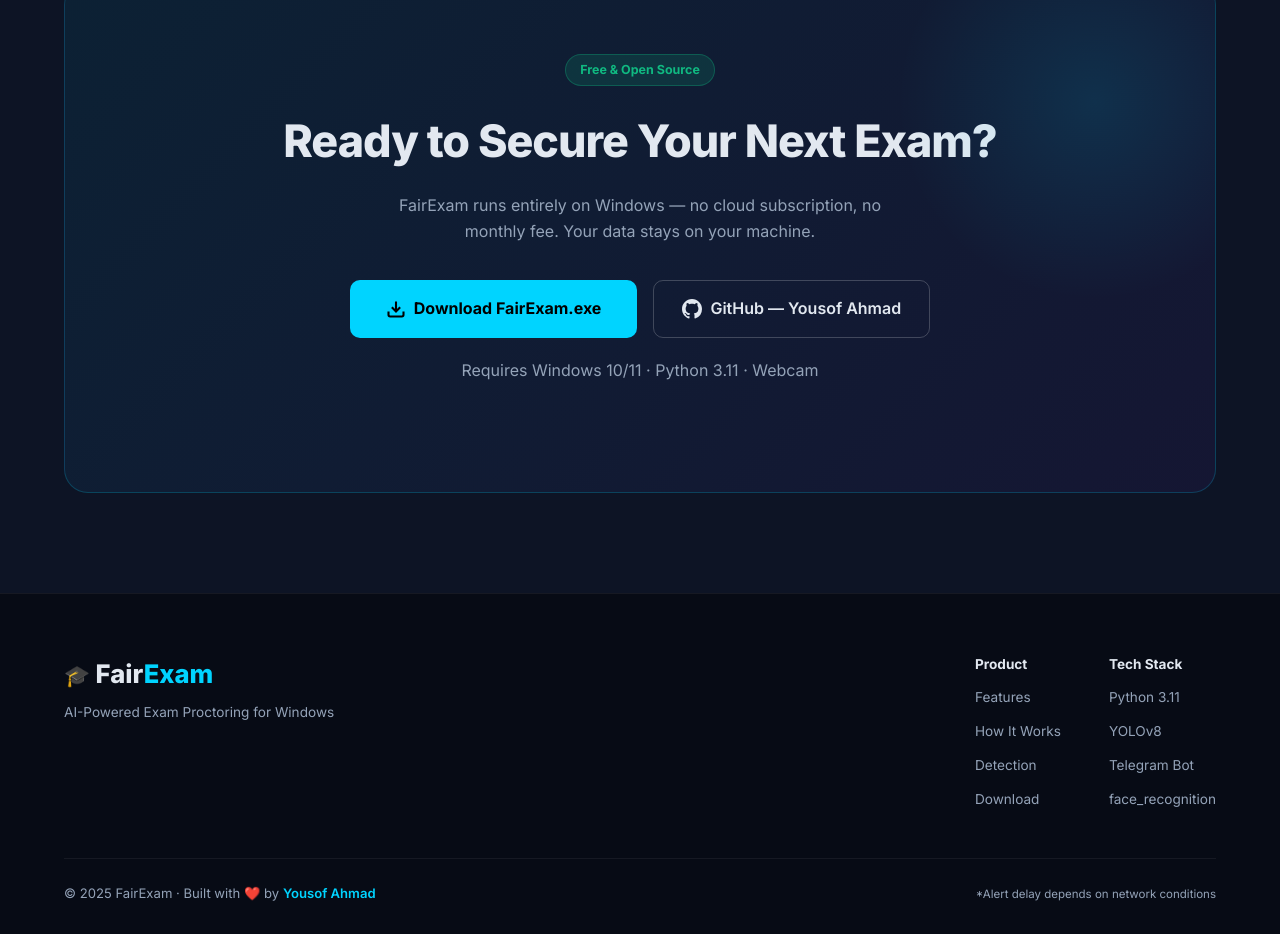
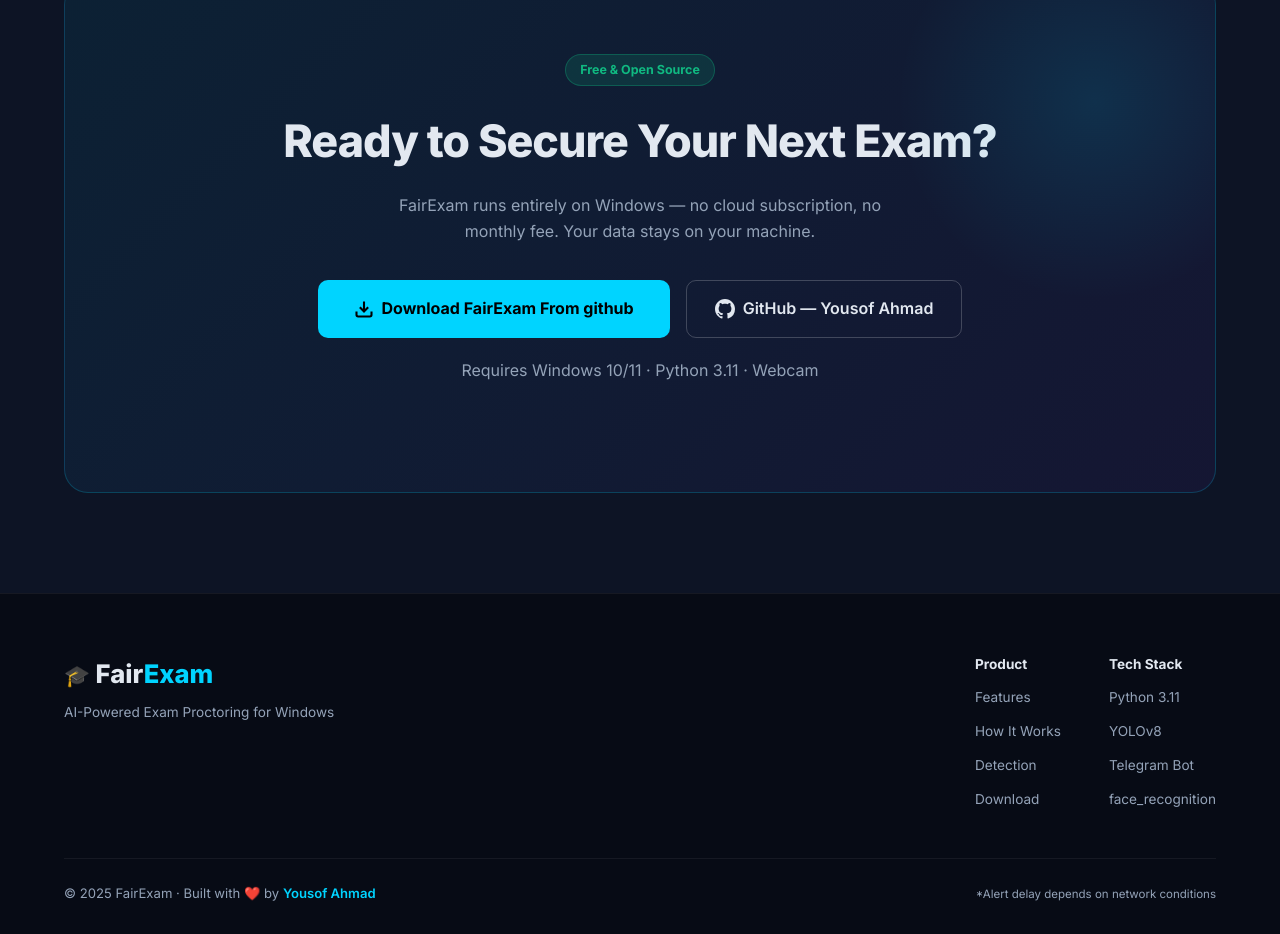
Before and after one commit to yousof2026/Yousof-Fair-exam-live, a plain HTML site: page index.html in a window 1280 px wide. Shown: the part 5380-6314 px from the top of the page. Drawn offline with Linux system fonts and the light colour scheme.

Commit message:
Update index.html

```diff
--- a/index.html
+++ b/index.html
@@ -382,7 +382,7 @@
         <div class="download-buttons">
           <a href="#" class="btn-primary btn-large">
             <svg width="20" height="20" viewBox="0 0 24 24" fill="none" stroke="currentColor" stroke-width="2.5"><path d="M21 15v4a2 2 0 0 1-2 2H5a2 2 0 0 1-2-2v-4"/><polyline points="7 10 12 15 17 10"/><line x1="12" y1="15" x2="12" y2="3"/></svg>
-            Download FairExam.exe
+            Download FairExam From github
           </a>
           <a href="https://github.com/yousof158" target="_blank" rel="noopener" class="btn-outline">
             <svg width="20" height="20" viewBox="0 0 24 24" fill="currentColor"><path d="M12 0C5.37 0 0 5.37 0 12c0 5.31 3.435 9.795 8.205 11.385.6.105.825-.255.825-.57 0-.285-.015-1.23-.015-2.235-3.015.555-3.795-.735-4.035-1.41-.135-.345-.72-1.41-1.23-1.695-.42-.225-1.02-.78-.015-.795.945-.015 1.62.87 1.845 1.23 1.08 1.815 2.805 1.305 3.495.99.105-.78.42-1.305.765-1.605-2.67-.3-5.46-1.335-5.46-5.925 0-1.305.465-2.385 1.23-3.225-.12-.3-.54-1.53.12-3.18 0 0 1.005-.315 3.3 1.23.96-.27 1.98-.405 3-.405s2.04.135 3 .405c2.295-1.56 3.3-1.23 3.3-1.23.66 1.65.24 2.88.12 3.18.765.84 1.23 1.905 1.23 3.225 0 4.605-2.805 5.625-5.475 5.925.435.375.81 1.095.81 2.22 0 1.605-.015 2.895-.015 3.3 0 .315.225.69.825.57A12.02 12.02 0 0 0 24 12c0-6.63-5.37-12-12-12z"/></svg>
```
